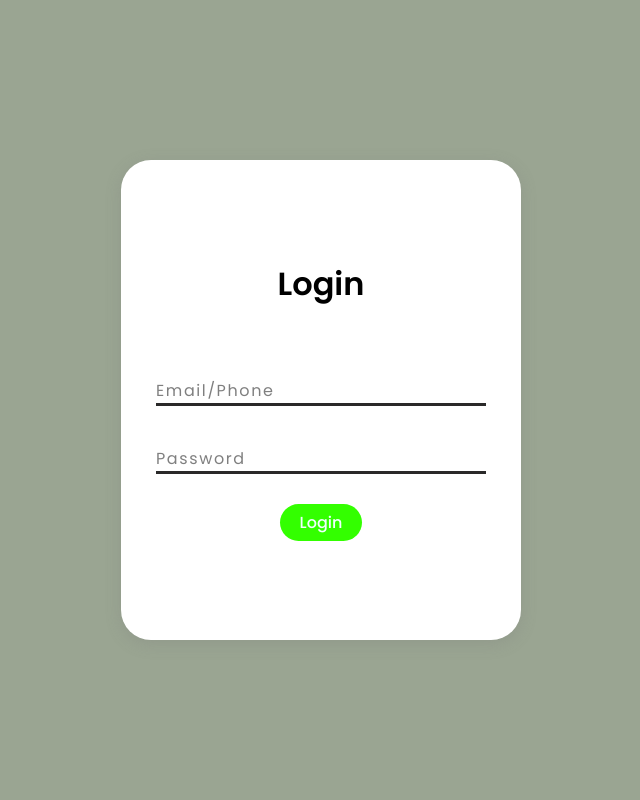
After one commit to binodbarai/RoomBookingMS, a PHP site: page /admin_area/login.php in a window 1280 px wide. The commit adds this page. Shown: the whole page, without its empty margins (319-959 px from the left). Run offline with PHP 8.4, Linux system fonts and the light colour scheme.

Commit message:
Login and session inculded in admin panel

```diff
--- /dev/null
+++ b/admin_area/css/login.css
@@ -0,0 +1,172 @@
+*{
+    margin: 0;
+    padding: 0;
+    box-sizing: border-box;
+}
+.overlay{
+    position: fixed;
+    min-height: 100vh;
+    width: 100%;
+    background-color: rgba(54, 77, 38, 0.5);
+}
+.container{
+    font-family: 'Poppins', sans-serif;
+    display: flex;
+    justify-content: center;
+    align-items: center;
+    flex-direction: column;
+    gap: 30px;
+    position: absolute;
+    top: 50%;
+    left: 50%;
+    transform: translate(-50%,-50%);
+    width: 400px;
+    background-color: #ffff;
+    height: 480px;
+    box-shadow: 0px 4px 15px rgba(119, 119, 119, 0.25);
+    border-radius: 30px;
+    z-index: 9;
+
+}
+.container h1{
+    font-size: 2rem;
+}
+
+.register-container{
+    display: flex;
+    justify-content: center;
+    align-items: center;
+    flex-direction: column;
+    gap: 35px;
+    position: absolute;
+    top: 50%;
+    left: 50%;
+    transform: translate(-50%,-50%);
+    width: 400px;
+    background-color: #ffff;
+    height: 570px;
+    box-shadow: 0px 4px 15px rgba(119, 119, 119, 0.25);
+    border-radius: 30px;
+    z-index: 9;
+    font-family: 'Poppins', sans-serif;
+}
+.cross a{
+    position: absolute;
+    text-decoration: none;
+    top: 1%;
+    right: 0%;
+    width: 40px;
+    line-height: 50px;
+    font-size: 40px;
+    font-weight: lighter;
+    cursor: pointer;
+    transition: all 0.3s ease;
+    color: #000000;
+
+}
+.inputbox .error {
+    text-align: center;
+    color: #f00;
+    margin-top: 10px;
+}
+.cross a:hover{
+    color: #33FF00;
+}
+.inputbox{
+    position: relative;
+    width: 330px;
+}
+.inputbox input{
+    width: 100%;
+    background: transparent;
+    color: #000000;
+    border: none;
+    outline: none;
+    box-shadow: none;
+    font-size: 1em;
+    letter-spacing: 0.1em;
+    padding: 10px 0px 10px;
+}
+.inputbox span{
+    position: absolute;
+    left: 0;
+    margin-bottom: 5px;
+    padding: 10px 0px 8px;
+    color: rgba(0, 0, 0, 0.5);
+    pointer-events: none;
+    letter-spacing: 0.1em;
+    transition: 0.5s;
+}
+.inputbox input:valid ~ span,.inputbox input:focus ~ span{
+    color: #33FF00;
+    transform: translateY(-20px);
+    font-size: 0.8em;
+}
+.inputbox i{
+    position: absolute;
+    margin-top: 10px;
+    left: 0;
+    bottom: 0;
+    width: 100%;
+    height: 2.5px;
+    background-color: #2a2929;
+    overflow: hidden;
+}
+.inputbox i:before{
+    content:'';
+    position: absolute;
+    height: 100%;
+    width: 100%;
+    background: #33FF00;
+    transform: scaleX(0);
+    transition: transform 0.3s ease;
+}
+.inputbox input:valid ~ i:before,.inputbox input:focus ~ i:before{
+    transform: scaleX(1);
+}
+.green-buttons{
+    display: inline-block;
+    text-decoration: none;
+    background-color: #33FF00;
+    border-radius: 20px;
+    margin: 0px auto;
+    border: none;
+    font-family: 'Poppins', sans-serif;
+    font-size: 16px;
+    font-weight: 500;
+    color: azure;
+    padding: 6px 20px;
+    transition: transform 0.3s, background 0.3s;
+}
+ .green-buttons:hover{
+    transform: scale(.9);
+    background-color:#00d512cd;
+}
+.login-button-section .green-buttons{
+    display: inline-block;
+    text-decoration: none;
+    background-color: #33FF00;
+    border-radius: 20px;
+    border: none;
+    font-family: 'Poppins', sans-serif;
+    font-size: 16px;
+    font-weight: 500;
+    color: azure;
+    padding: 6px 20px;
+    transition: transform 0.3s, background 0.3s;
+}
+.login-button-section  .green-buttons:hover{
+    transform: scale(.9);
+    background-color:#00d512cd;
+}
+.login-button-section{
+    display: flex;
+    justify-content: space-between;
+    align-items: center;
+    width: 335px;
+    font-family: 'Poppins', sans-serif;
+}
+.login-button-section a{
+    text-decoration: none;
+    color: #2a2929;
+}
--- a/admin_area/delete.php
+++ b/admin_area/delete.php
@@ -1,3 +1,9 @@
+<?php
+session_start();
+if(!isset($_SESSION['email'])){
+    header('location:login.php');
+}
+?>
 <?php
     include '../db/connection.php';
 
--- /dev/null
+++ b/admin_area/login.php
@@ -0,0 +1,60 @@
+<?php
+    include '../db/connection.php';
+    session_start();
+        if(isset($_POST['submit'])){
+
+            $email= $_POST['email'];
+            $password= $_POST['password'];
+
+                if($password=='admin' && $email== 'admin'){
+                    $_SESSION['email'] = '';
+                    header('location:index.php');
+                }
+                else{
+                    $error="Incorrect email or password.";
+                }
+
+        }
+    ?>
+<!DOCTYPE html>
+<html lang="en">
+<head>
+    <meta charset="UTF-8">
+    <meta http-equiv="X-UA-Compatible" content="IE=edge">
+    <meta name="viewport" content="width=device-width, initial-scale=1.0">
+    <title>Login</title>
+    <link rel="preconnect" href="https://fonts.googleapis.com">
+    <link rel="preconnect" href="https://fonts.gstatic.com" crossorigin>
+    <link href="https://fonts.googleapis.com/css2?family=Poppins:wght@400;500;600&display=swap" rel="stylesheet">
+    <link rel="stylesheet" href="https://cdnjs.cloudflare.com/ajax/libs/font-awesome/6.4.0/css/all.min.css" integrity="sha512-iecdLmaskl7CVkqkXNQ/ZH/XLlvWZOJyj7Yy7tcenmpD1ypASozpmT/E0iPtmFIB46ZmdtAc9eNBvH0H/ZpiBw==" crossorigin="anonymous" referrerpolicy="no-referrer" />
+    <link rel="stylesheet" href="./css/login.css">
+
+</head>
+<body>
+    <div class="overlay"></div>
+    <form action="" method="post">
+        <div class="container">
+            <h1>Login</h1>
+            <div class="inputbox">
+                <?php if(isset($error)) {?>
+                    <p class = "error"><?php echo $error;?></p>
+                <?php }?>
+            </div>
+            <div class="inputbox">
+                <input type="text" name="email" required>
+                <span>Email/Phone</span>
+                <i></i>
+            </div>
+            <div class="inputbox" >
+                <input type="password" name="password" required>
+                <span>Password</span>
+                <i></i>
+            </div>
+            <div class="login-button-section">
+                <input type="submit" value="Login" name="submit" class="green-buttons">
+            </div>
+
+        </div>
+    </form>
+</body>
+</html>
--- a/admin_area/update.php
+++ b/admin_area/update.php
@@ -1,5 +1,9 @@
 <?php
-    include '../db/connection.php';
+include('../db/connection.php');
+session_start();
+if(!isset($_SESSION['email'])){
+    header('location:login.php');
+}
 ?>
 
 <!DOCTYPE html>
--- a/admin_area/update_room.php
+++ b/admin_area/update_room.php
@@ -1,5 +1,9 @@
 <?php
-    include '../db/connection.php';
+include('../db/connection.php');
+session_start();
+if(!isset($_SESSION['email'])){
+    header('location:login.php');
+}
 ?>
 
 <!DOCTYPE html>
--- a/book.php
+++ b/book.php
@@ -51,8 +51,8 @@ session_start();
             </form>
         </div>
         <?php
-        if(isset($_GET['room_numberid'])){
-            $id = $_GET['room_numberid'];
+        if(isset($_GET['roomid'])){
+            $id = $_GET['roomid'];
             $sql="SELECT * from rooms_tbl where room_number=$id";
             $result=mysqli_query($conn,$sql);
 
--- a/index.php
+++ b/index.php
@@ -30,7 +30,7 @@ session_start();
                     <span>Experience hassle-free room booking today!</span>
                 </div>
                 <br>
-                <div><a href="#" class="green-button">Explore rooms</a></div>
+                <div><a href="rooms.php" class="green-button">Explore rooms</a></div>
         </div>
         <!-- search availability starts -->
         <div class="check-availability">
@@ -120,7 +120,7 @@ session_start();
                 </div>
                 <div class="room-section-images">
                     <?php
-                        $select_query="SELECT * from rooms_tbl";
+                        $select_query="SELECT * from rooms_tbl order by rand()";
                         $result=mysqli_query($conn,$select_query);
 
                     ?>
--- a/rooms.php
+++ b/rooms.php
@@ -76,7 +76,7 @@
         </div>
         <div class="all-rooms-container">
             <?php
-                $sql = "SELECT * FROM rooms_tbl";
+                $sql = "SELECT * FROM rooms_tbl order by rand()";
                 $result = mysqli_query($conn, $sql);
 
             ?>
@@ -101,7 +101,7 @@
                         <h6>per night</h6>
                     </div>
                     <div class="book-now">
-                        <a href="book.php?room_numberid=<?php echo $row['room_number'];?>" class="book-now-button">Book Now</a>
+                        <a href="book.php?roomid=<?php echo $row['room_number'];?>" class="book-now-button">Book Now</a>
                     </div>
                 </div>
             </div>
```
Also changed, not shown: admin_area/addrooms.php (+5 -2 lines), admin_area/delete_room.php (+8 -0 lines), admin_area/index.php (+6 -2 lines), admin_area/logout.php (added, +8 -0 lines), admin_area/showallrooms.php (+7 -0 lines), admin_area/showalluser.php (+7 -1 lines).
